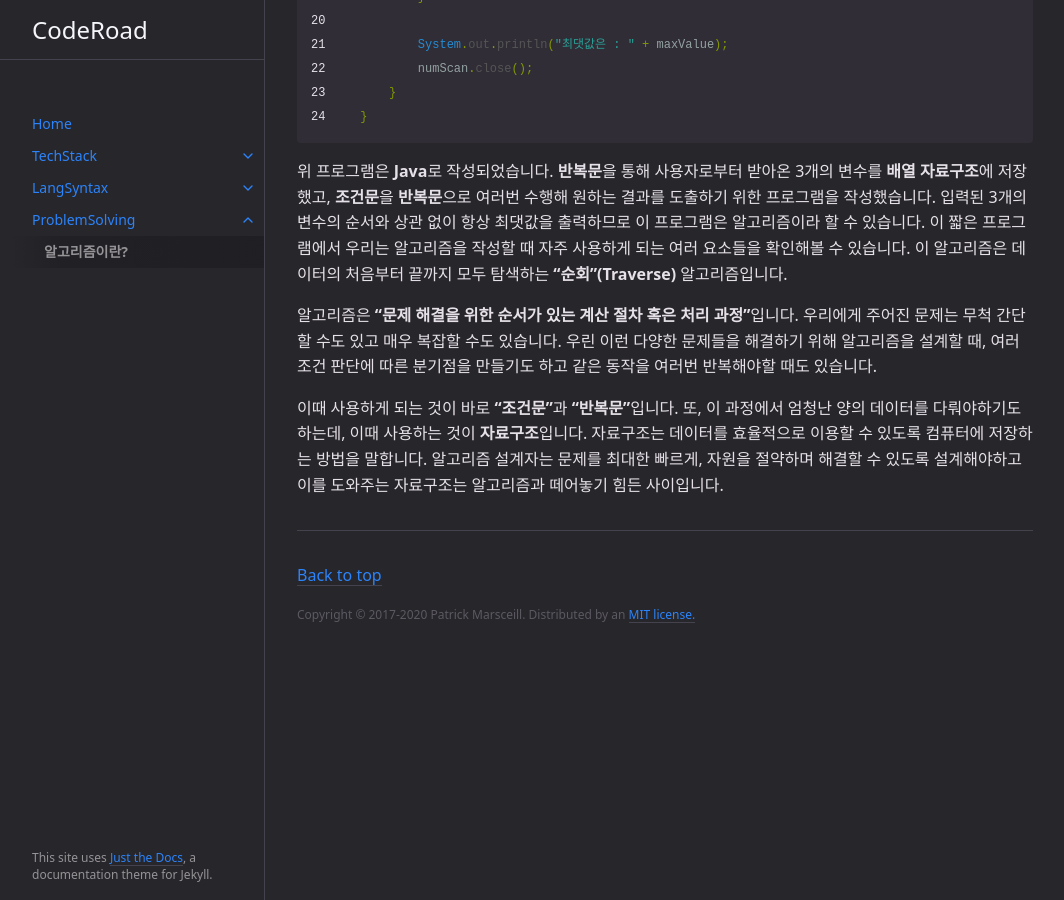
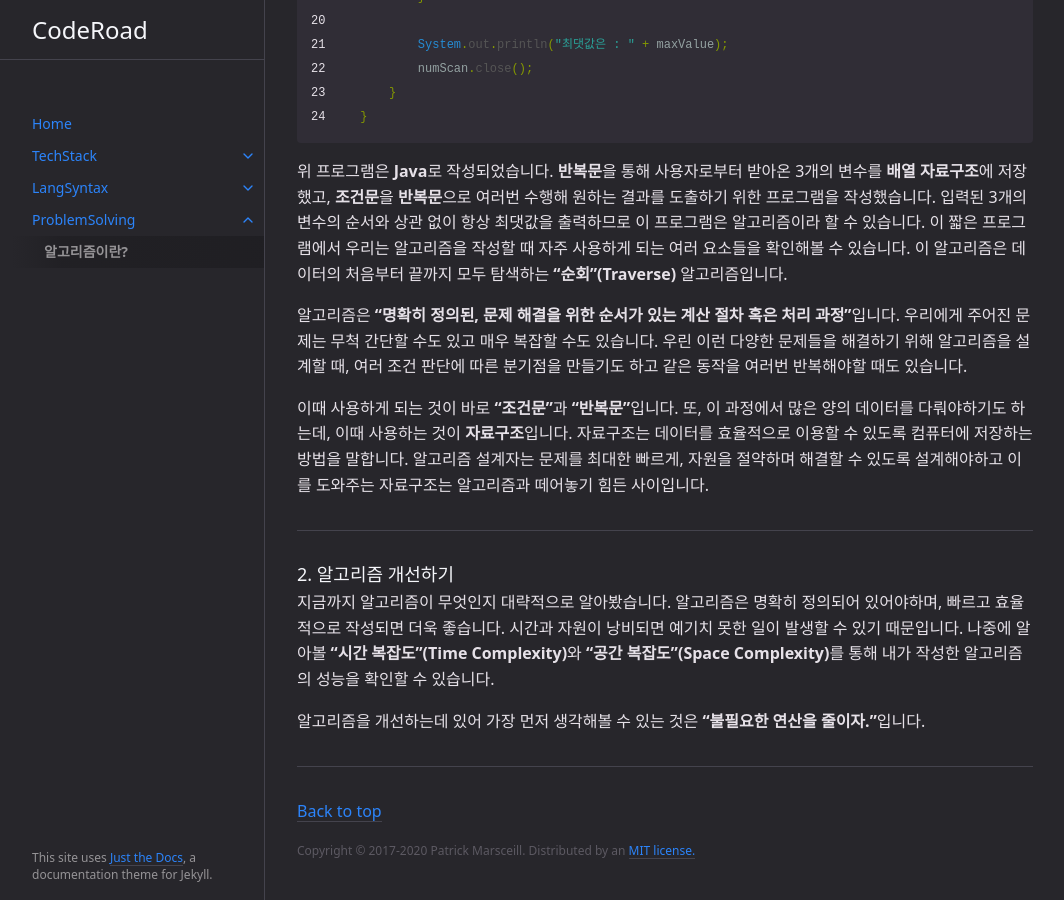
Before and after one commit to hangillee/hangillee.github.io, a Jekyll site: the page built from docs/ProblemSolving/ps1.md, in a window 1280 px wide and 900 px high, scrolled down 1006 px. Shown: the whole window, without its empty margins (107-1171 px from the left). Built offline with Jekyll 4.4.1, drawn with Linux system fonts in a browser that asks for light colours.

Commit message:
CHORE Edit ps1 page

```diff
--- a/docs/ProblemSolving/ps1.md
+++ b/docs/ProblemSolving/ps1.md
@@ -51,6 +51,14 @@ public class getMaxValue {
 
 위 프로그램은 **Java**로 작성되었습니다. **반복문**을 통해 사용자로부터 받아온 3개의 변수를 **배열 자료구조**에 저장했고, **조건문**을 **반복문**으로 여러번 수행해 원하는 결과를 도출하기 위한 프로그램을 작성했습니다. 입력된 3개의 변수의 순서와 상관 없이 항상 최댓값을 출력하므로 이 프로그램은 알고리즘이라 할 수 있습니다. 이 짧은 프로그램에서 우리는 알고리즘을 작성할 때 자주 사용하게 되는 여러 요소들을 확인해볼 수 있습니다. 이 알고리즘은 데이터의 처음부터 끝까지 모두 탐색하는 **"순회"(Traverse)** 알고리즘입니다.
 
-알고리즘은 **"문제 해결을 위한 순서가 있는 계산 절차 혹은 처리 과정"**입니다. 우리에게 주어진 문제는 무척 간단할 수도 있고 매우 복잡할 수도 있습니다. 우린 이런 다양한 문제들을 해결하기 위해 알고리즘을 설계할 때, 여러 조건 판단에 따른 분기점을 만들기도 하고 같은 동작을 여러번 반복해야할 때도 있습니다.
+알고리즘은 **"명확히 정의된, 문제 해결을 위한 순서가 있는 계산 절차 혹은 처리 과정"**입니다. 우리에게 주어진 문제는 무척 간단할 수도 있고 매우 복잡할 수도 있습니다. 우린 이런 다양한 문제들을 해결하기 위해 알고리즘을 설계할 때, 여러 조건 판단에 따른 분기점을 만들기도 하고 같은 동작을 여러번 반복해야할 때도 있습니다.
 
-이때 사용하게 되는 것이 바로 **"조건문"**과 **"반복문"**입니다. 또, 이 과정에서 엄청난 양의 데이터를 다뤄야하기도 하는데, 이때 사용하는 것이 **자료구조**입니다. 자료구조는 데이터를 효율적으로 이용할 수 있도록 컴퓨터에 저장하는 방법을 말합니다. 알고리즘 설계자는 문제를 최대한 빠르게, 자원을 절약하며 해결할 수 있도록 설계해야하고 이를 도와주는 자료구조는 알고리즘과 떼어놓기 힘든 사이입니다.
+이때 사용하게 되는 것이 바로 **"조건문"**과 **"반복문"**입니다. 또, 이 과정에서 많은 양의 데이터를 다뤄야하기도 하는데, 이때 사용하는 것이 **자료구조**입니다. 자료구조는 데이터를 효율적으로 이용할 수 있도록 컴퓨터에 저장하는 방법을 말합니다. 알고리즘 설계자는 문제를 최대한 빠르게, 자원을 절약하며 해결할 수 있도록 설계해야하고 이를 도와주는 자료구조는 알고리즘과 떼어놓기 힘든 사이입니다.
+
+---
+
+### 2. 알고리즘 개선하기
+
+지금까지 알고리즘이 무엇인지 대략적으로 알아봤습니다. 알고리즘은 명확히 정의되어 있어야하며, 빠르고 효율적으로 작성되면 더욱 좋습니다. 시간과 자원이 낭비되면 예기치 못한 일이 발생할 수 있기 때문입니다. 나중에 알아볼 **"시간 복잡도"(Time Complexity)**와 **"공간 복잡도"(Space Complexity)**를 통해 내가 작성한 알고리즘의 성능을 확인할 수 있습니다.
+
+알고리즘을 개선하는데 있어 가장 먼저 생각해볼 수 있는 것은 **"불필요한 연산을 줄이자."**입니다.
```
